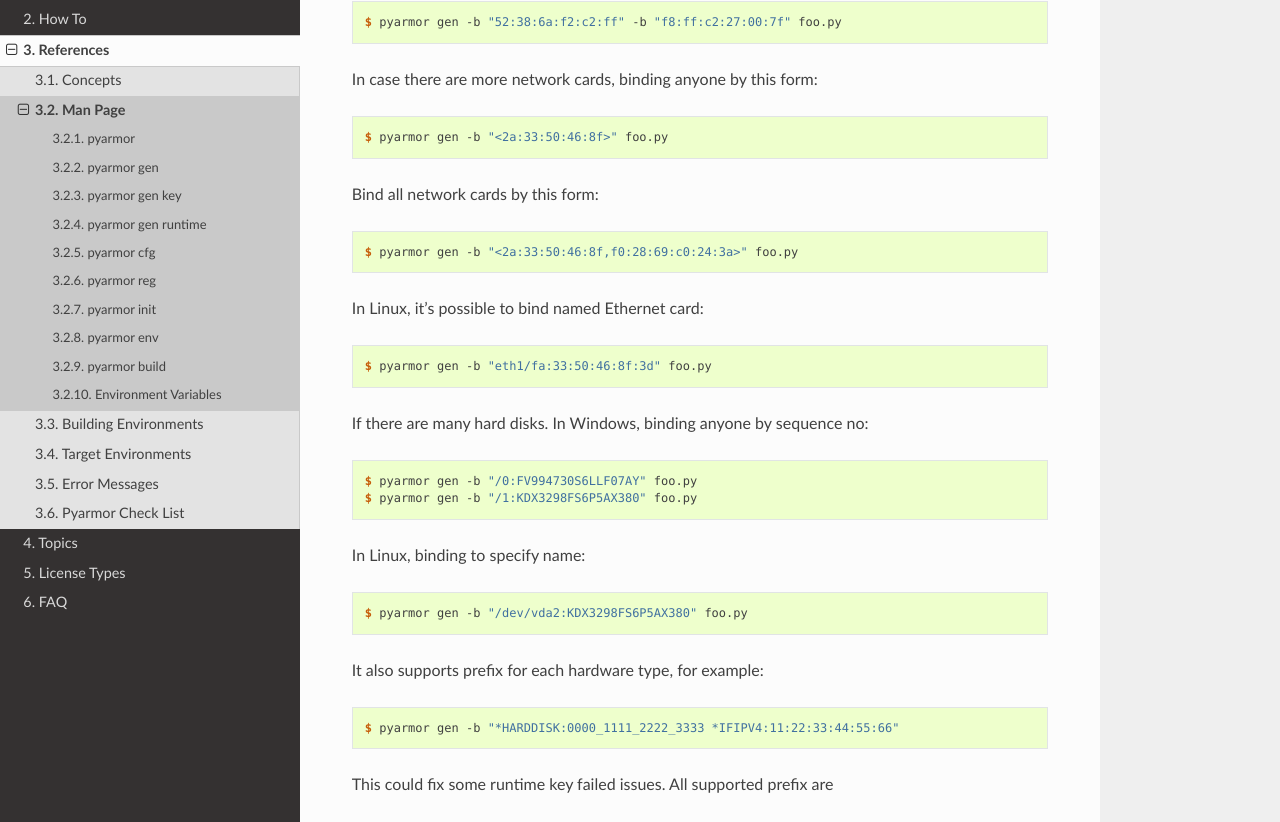
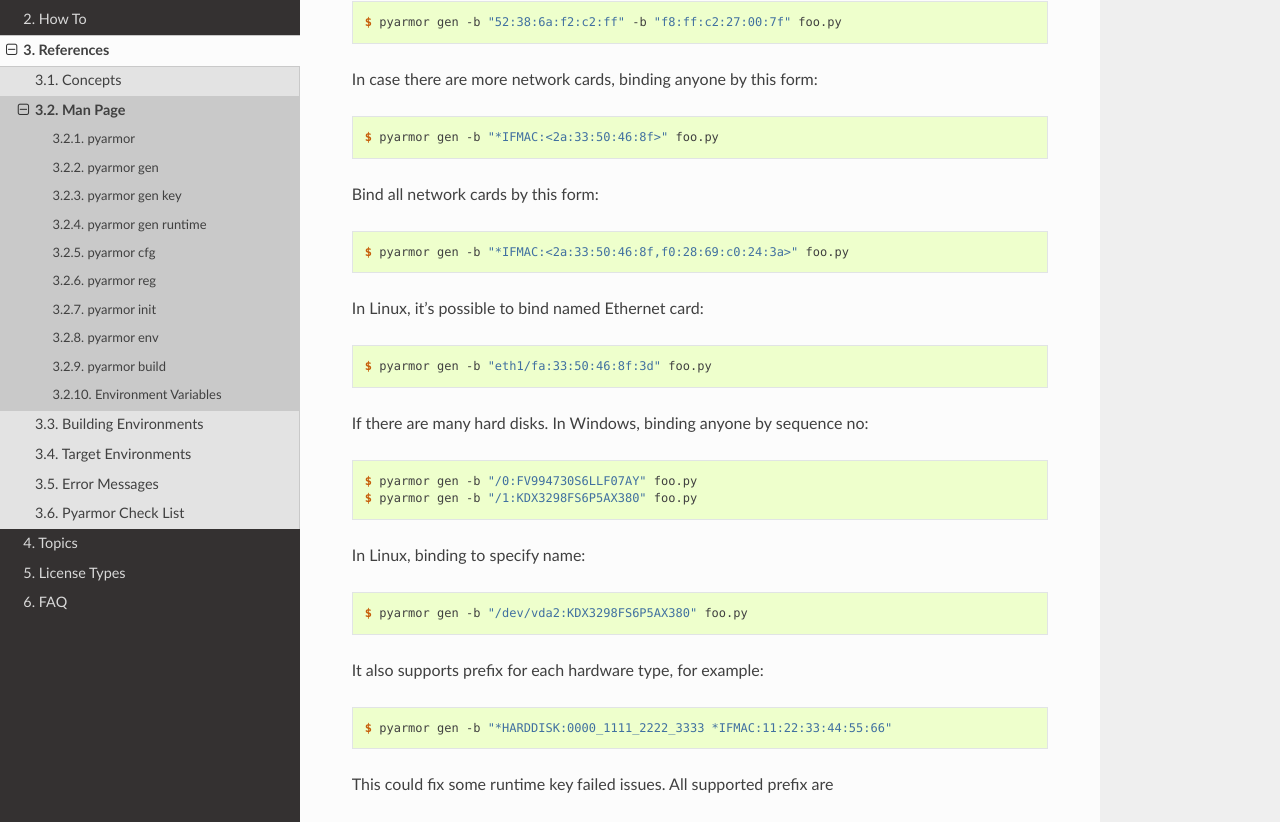
Before and after one commit to dashingsoft/pyarmor, a Sphinx documentation site: the page built from docs/reference/man.rst, in a window 1280 px wide and 1400 px high, scrolled down 9810 px. Shown: the part 130-952 px from the top of the window. Built offline with Sphinx 7.4.7 and the Read the Docs theme 3.1.0, drawn with Linux system fonts in a browser that asks for light colours.

Commit message:
Fix example error

```diff
--- a/docs/reference/man.rst
+++ b/docs/reference/man.rst
@@ -338,11 +338,11 @@
 
 In case there are more network cards, binding anyone by this form::
 
-    $ pyarmor gen -b "<2a:33:50:46:8f>" foo.py
+    $ pyarmor gen -b "*IFMAC:<2a:33:50:46:8f>" foo.py
 
 Bind all network cards by this form::
 
-    $ pyarmor gen -b "<2a:33:50:46:8f,f0:28:69:c0:24:3a>" foo.py
+    $ pyarmor gen -b "*IFMAC:<2a:33:50:46:8f,f0:28:69:c0:24:3a>" foo.py
 
 In Linux, it's possible to bind named Ethernet card::
 
@@ -359,7 +359,7 @@
 
 It also supports prefix for each hardware type, for example::
 
-      $ pyarmor gen -b "*HARDDISK:0000_1111_2222_3333 *IFIPV4:11:22:33:44:55:66"
+      $ pyarmor gen -b "*HARDDISK:0000_1111_2222_3333 *IFMAC:11:22:33:44:55:66"
 
 This could fix some runtime key failed issues. All supported prefix are
 
```
